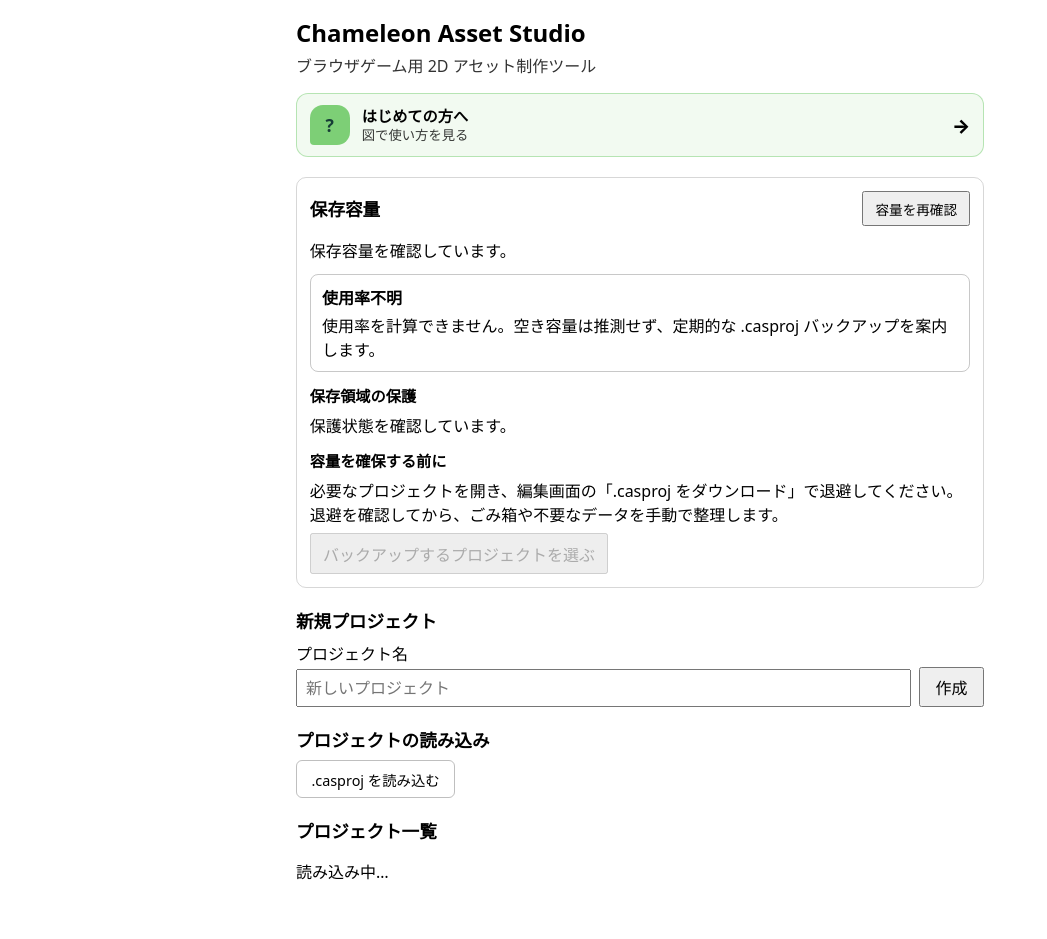
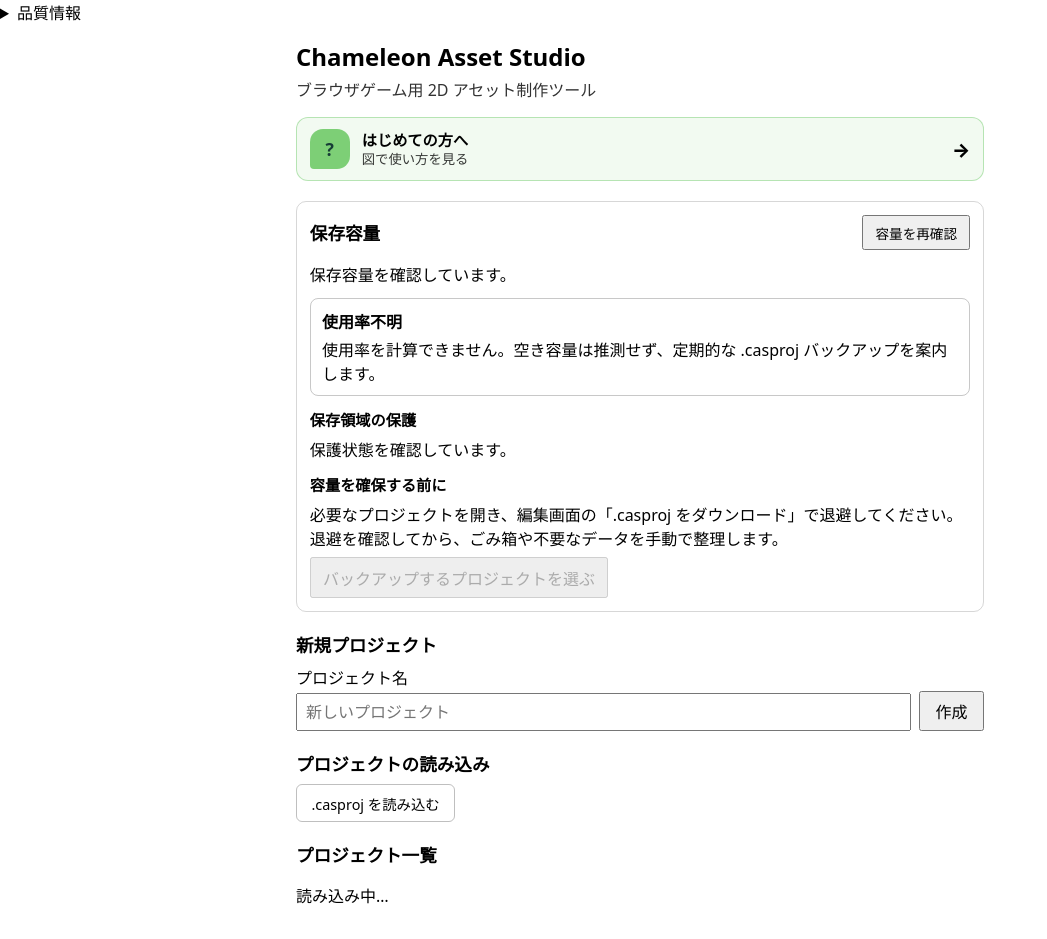
Before and after one commit to chameleonjp-lab/chameleonassetstudio, a React (Vite) app: page / in a window 1280 px wide. Shown: the whole page, without its empty margins (0-1047 px from the left). Before the commit the page ends 915 px from the top, so only its background shows below. Built offline with nearby package versions, Linux system fonts and the light colour scheme.

Commit message:
feat: mount quality status panel

```diff
--- a/src/app/App.tsx
+++ b/src/app/App.tsx
@@ -1,5 +1,6 @@
 import { useState } from 'react';
 import { ConnectionStatus } from './ConnectionStatus';
+import { QualityStatus } from './QualityStatus';
 import { EditorScreen } from '../features/editor/EditorScreen';
 import { HomeScreen } from '../features/home/HomeScreen';
 
@@ -11,6 +12,7 @@ export function App() {
   return (
     <>
       <ConnectionStatus />
+      <QualityStatus />
       {view.name === 'editor' ? (
         <EditorScreen projectId={view.projectId} onBackToHome={() => setView({ name: 'home' })} />
       ) : (
```
